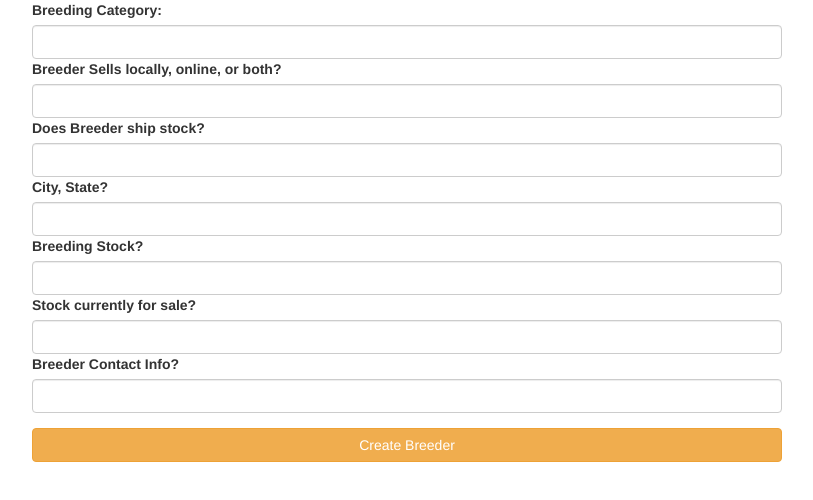
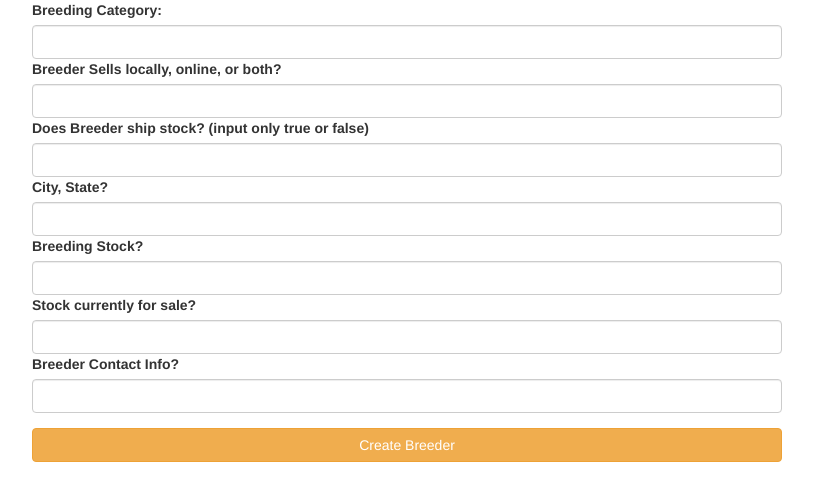
Before and after one commit to DevinFlick/ngnflbreeders, a website: page public/html/index.html in a window 1280 px wide. Shown: the whole page, without its empty margins (233-1046 px from the left). Drawn offline with nearby package versions, Linux system fonts and the light colour scheme; files that its build step writes are made by us from their sources; no server answers; files whose address does not match are found by name.

Commit message:
fixed api issue

```diff
--- a/public/html/index.html
+++ b/public/html/index.html
@@ -15,7 +15,7 @@
           <input type="text" class="form-control" ng-model="breedingCategory">
           <label>Breeder Sells locally, online, or both?</label>
           <input type="text" class="form-control" ng-model="sellsTo">
-          <label>Does Breeder ship stock?</label>
+          <label>Does Breeder ship stock? (input only true or false)</label>
           <input type="value" class="form-control" ng-model="shipsStock">
           <label>City, State?</label>
           <input type="text" class="form-control" ng-model="cityState">
--- a/public/js/controllers/MainController.js
+++ b/public/js/controllers/MainController.js
@@ -15,6 +15,7 @@
                         .then(function(){
                           $scope.nflBreeders = NFLBreedersService.nflBreeders;
                           console.log($scope.nflBreeders);
+
                         });
     }
     function createNFLBreeder(breedingCategory, sellsTo, shipsStock, cityState, stockInBreeding, sellableStock, contactBreeder){
```
